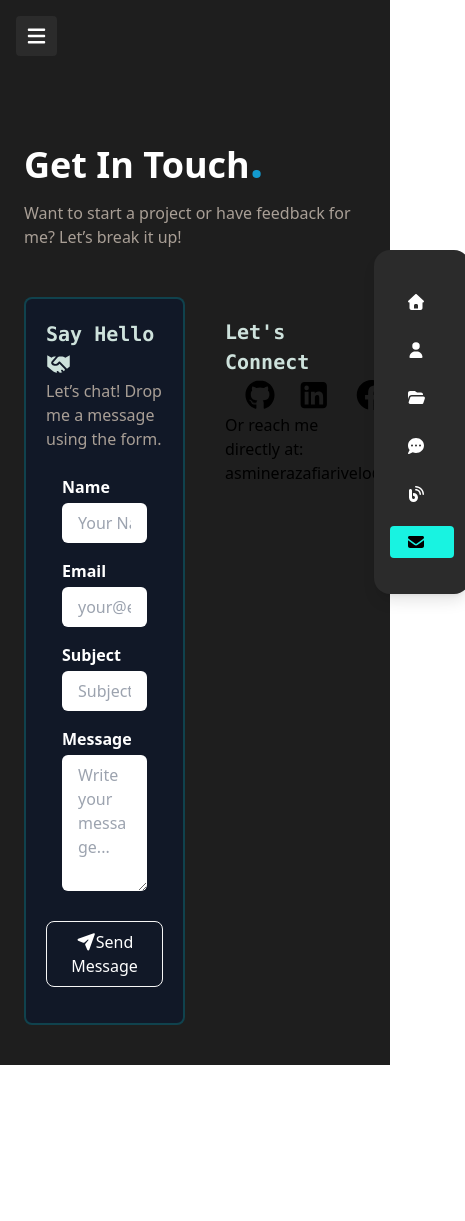
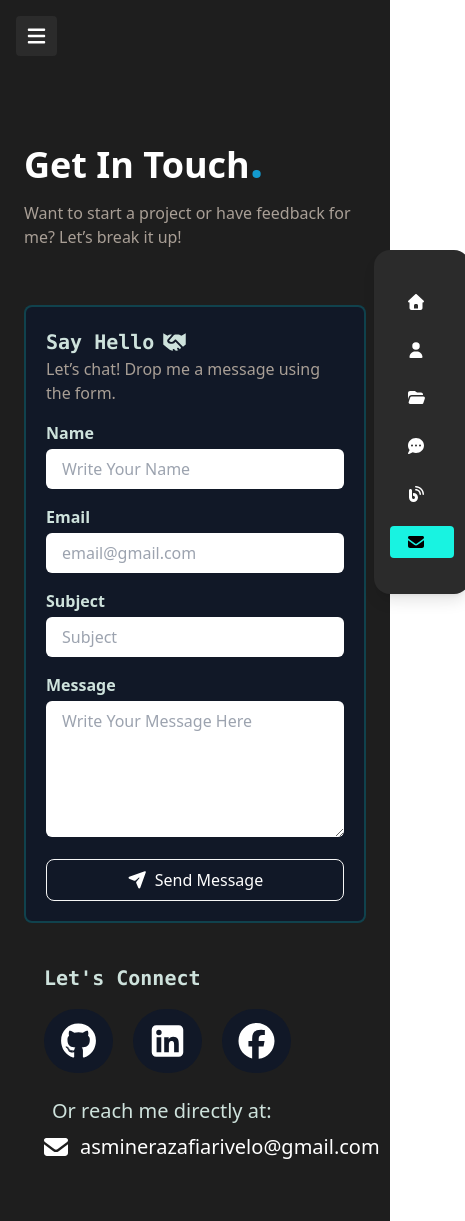
Before and after one commit to AsmineRazafiarivelo1402/Portfolio, a React (Vite) app in the folder portfolio/: page /contact in a window 390 px wide. Shown: the whole page, 465 px wide, since content can reach past the window. Before the commit the page ends 1065 px from the top, so only its background shows below. Built offline with nearby package versions, Linux system fonts and the light colour scheme.

Commit message:
[adjust Contact page, it's already responsive but it's not yet fonctionnal]

```diff
--- a/portfolio/src/assets/pages/Contact.jsx
+++ b/portfolio/src/assets/pages/Contact.jsx
@@ -1,150 +1,152 @@
 import { FontAwesomeIcon } from "@fortawesome/react-fontawesome";
-import { faGithub,faFacebook,faSquareLinkedin } from "@fortawesome/free-brands-svg-icons";
-import { faUpRightFromSquare } from "@fortawesome/free-solid-svg-icons";
-import { faHandshake, faPaperPlane } from "@fortawesome/free-solid-svg-icons";
+import {
+  faGithub,
+  faFacebook,
+  faSquareLinkedin,
+} from "@fortawesome/free-brands-svg-icons";
+import {
+  faEnvelope,
+  faHandshake,
+  faPaperPlane,
+} from "@fortawesome/free-solid-svg-icons";
 
 export default function Contact() {
   return (
-    <>
-      <div className="max-w-6xl mx-auto px-6 py-10 grid grid-2 gap-4">
+    <div className="max-w-6xl mx-auto px-6 py-10 grid grid-cols-1 lg:grid-2 gap-6">
+
       {/* Header */}
       <div>
-          {" "}
-          <h1 className="text-4xl sm:text-5xl md:text-5xl font-bold text-white mb-4">
+        <h1 className="text-4xl sm:text-5xl font-bold text-white mb-4">
           Get In Touch
-            <span className="text-[#139acf] text-5xl sm:text-6xl md:text-6xl">
-              .
-            </span>
+          <span className="text-[#139acf] text-5xl sm:text-6xl">.</span>
         </h1>
-          <p className="text-[#a99f96] text-[16px] sm:text-[18px] mb-8 space-y-1">
+        <p className="text-[#a99f96] text-[16px] sm:text-[18px] mb-8">
           Want to start a project or have feedback for me? Let’s break it up!
         </p>
       </div>
-        <div className="grid grid-cols-2 gap-5">
-          {/* Contact Card */}
-          <div className="max-w-full sm:min-w-96 min-h-64 grid grid-rows-[auto_1fr] gap-4 border-2 rounded-lg border-[#0eeae7]/20 bg-gray-900">
-            {/* Card Content */}
-            <div className="p-5 grid gap-2 max-w-full">
-              <div className="grid gird-2 max-w-full">
-                {" "}
-                <h1 className="font-bold text-[20px] sm:text-[22px] text-[#CEE2DC] font-mono">
-                  Say Hello
-                  <FontAwesomeIcon icon={faHandshake} />
+
+      {/* Cards */}
+      <div className="grid grid-cols-1 lg:grid-cols-2 gap-5">
+
+        {/* CONTACT CARD */}
+        <div
+          className="relative group min-h-64 border-2 rounded-lg border-[#0eeae7]/20 bg-gray-900 overflow-hidden"
+          onMouseMove={(e) => {
+            const rect = e.currentTarget.getBoundingClientRect();
+            e.currentTarget.style.setProperty(
+              "--x",
+              `${e.clientX - rect.left}px`
+            );
+            e.currentTarget.style.setProperty(
+              "--y",
+              `${e.clientY - rect.top}px`
+            );
+          }}
+        >
+          {/* Hover spotlight */}
+          <div
+            className="pointer-events-none absolute inset-0 opacity-0 group-hover:opacity-100 transition-opacity duration-300"
+            style={{
+              background:
+                "radial-gradient(220px circle at var(--x) var(--y), rgba(19,154,207,0.25), transparent 60%)",
+              filter: "blur(20px)",
+            }}
+          />
+
+          {/* Content */}
+          <div className="relative p-5 grid gap-4">
+            <div>
+              <h1 className="font-bold text-[20px] sm:text-[22px] text-[#CEE2DC] font-mono flex items-center gap-2">
+                Say Hello <FontAwesomeIcon icon={faHandshake} />
               </h1>
               <p className="text-[#a99f96] text-[16px] sm:text-[18px]">
                 Let’s chat! Drop me a message using the form.
               </p>
             </div>
 
-              <div className="max-w-full ">
-                {" "}
-                <form className="   p-4 rounded-lg text-white space-y-4">
+            <form className="space-y-4">
               {/* Name & Email */}
               <div className="flex flex-col md:flex-row gap-4">
                 <div className="flex-1">
-                      <label
-                        htmlFor="name"
-                        className="block mb-1 font-semibold"
-                      >
-                        Name
-                      </label>
+                  <label className="block mb-1 font-semibold text-[#CEE2DC]">Name</label>
                   <input
                     type="text"
-                        id="name"
-                        name="name"
-                        placeholder="Your Name"
-                        className="w-full px-4 py-2 rounded-md text-black focus:outline-none focus:ring-2 focus:ring-blue-500"
+                    placeholder="Write Your Name"
+                className="w-full px-4 py-2 rounded-md  focus:outline-none "
                   />
                 </div>
+                <div className="flex-1">
+                  <label className="block mb-1 font-semibold text-[#CEE2DC]">Email</label>
+                  <input
+                    type="email"                    placeholder="email@gmail.com"
 
-                    <div className="flex-1">
-                      <label
-                        htmlFor="email"
-                        className="block mb-1 font-semibold"
-                      >
-                        Email
-                      </label>
-                      <input
-                        type="email"
-                        id="email"
-                        name="email"
-                        placeholder="your@email.com"
-                        className="w-full px-4 py-2 rounded-md text-black focus:outline-none focus:ring-2 focus:ring-blue-500"
+                    className="w-full px-4 py-2 rounded-md focus:outline-none "
                   />
                 </div>
               </div>
 
-                  {/* Subject */}
               <div>
-                    <label
-                      htmlFor="subject"
-                      className="block mb-1 font-semibold"
-                    >
-                      Subject
-                    </label>
+                <label className="block mb-1 font-semibold text-[#CEE2DC]">Subject</label>
                 <input
-                      type="text"
-                      id="subject"
-                      name="subject"
-                      placeholder="Subject"
-                      className="w-full px-4 py-2 rounded-md text-black focus:outline-none focus:ring-2 focus:ring-blue-500"
+                  type="text"                    placeholder="Subject"
+
+                  className="w-full px-4 py-2 rounded-md  focus:outline-none  "
                 />
               </div>
 
-                  {/* Message */}
               <div>
-                    <label
-                      htmlFor="message"
-                      className="block mb-1 font-semibold"
-                    >
-                      Message
-                    </label>
+                <label className="block mb-1 font-semibold text-[#CEE2DC]">Message</label>
                 <textarea
-                      id="message"
-                      name="message"
-                      rows="5"
-                      placeholder="Write your message..."
-                      className="w-full px-4 py-2 rounded-md text-black focus:outline-none focus:ring-2 focus:ring-blue-500"
-                    ></textarea>
+                  rows="5"                    placeholder="Write Your Message Here"
+
+                  className="w-full px-4 py-2 rounded-md  focus:outline-none "
+                />
               </div>
             </form>
-              </div>
-              <div className="flex justify-center sm:max-w-full lg:w-full  ">
-                <button
-                  type="button"
-                  className="lg:w-full lg:mx-5 sm:w-96 text-white text-center border border-[#f6f6f6] py-2 rounded-lg hover:bg-[#139acf] hover:border-none transition-colors duration-300 "
-                >
+
+            <div className="flex justify-center">
+              <button className="w-full sm:w-96 lg:w-full text-white border border-[#f6f6f6] py-2 rounded-lg hover:bg-[#139acf] hover:border-none transition-colors duration-300 flex items-center justify-center gap-2">
                 <FontAwesomeIcon icon={faPaperPlane} />
                 Send Message
               </button>
             </div>
           </div>
         </div>
-          {/* Networking*/}
+
+        {/* NETWORKING CARD */}
         <div className="p-5">
           <h1 className="font-bold text-[20px] sm:text-[22px] text-[#CEE2DC] font-mono">
             Let's Connect
           </h1>
-            <div className="flex items-center gap-5 text-3xl ">
-              <p></p>
-                <FontAwesomeIcon icon={faGithub} />
-              <p>
-                <FontAwesomeIcon icon={faSquareLinkedin} />
-              </p>
-              <p>
-                <FontAwesomeIcon icon={faFacebook} />
-              </p>
+
+          <div className="flex gap-5 py-4">
+            <FontAwesomeIcon
+              icon={faGithub}
+              className="bg-gray-900 rounded-full text-4xl py-3.5 px-3 text-white transition-all duration-300 hover:scale-110 hover:-rotate-12 hover:bg-white hover:text-gray-900"
+            />
+            <FontAwesomeIcon
+              icon={faSquareLinkedin}
+              className="bg-gray-900 rounded-full text-4xl py-3.5 px-3 text-white transition-all duration-300 hover:scale-110 hover:-rotate-12 hover:bg-white hover:text-gray-900"
+            />
+            <FontAwesomeIcon
+              icon={faFacebook}
+              className="bg-gray-900 rounded-full text-4xl py-3.5 px-3 text-white transition-all duration-300 hover:scale-110 hover:-rotate-12 hover:bg-white hover:text-gray-900"
+            />
           </div>
-            <p>Or reach me directly at:</p>
-            <p>
-              {" "}
-              <a href="mailto:asminerazafiarivelo@gmail.com">
+
+          <p className="text-xl p-2 text-[#CEE2DC]">Or reach me directly at:</p>
+
+          <p className="flex gap-3 items-center">
+            <FontAwesomeIcon icon={faEnvelope} className="text-white text-2xl" />
+            <a
+              href="mailto:asminerazafiarivelo@gmail.com"
+              className="text-white text-xl"
+            >
               asminerazafiarivelo@gmail.com
             </a>
           </p>
         </div>
       </div>
     </div>
-    </>
   );
 }
```
Lines whose indentation alone changed are shown as unchanged.
